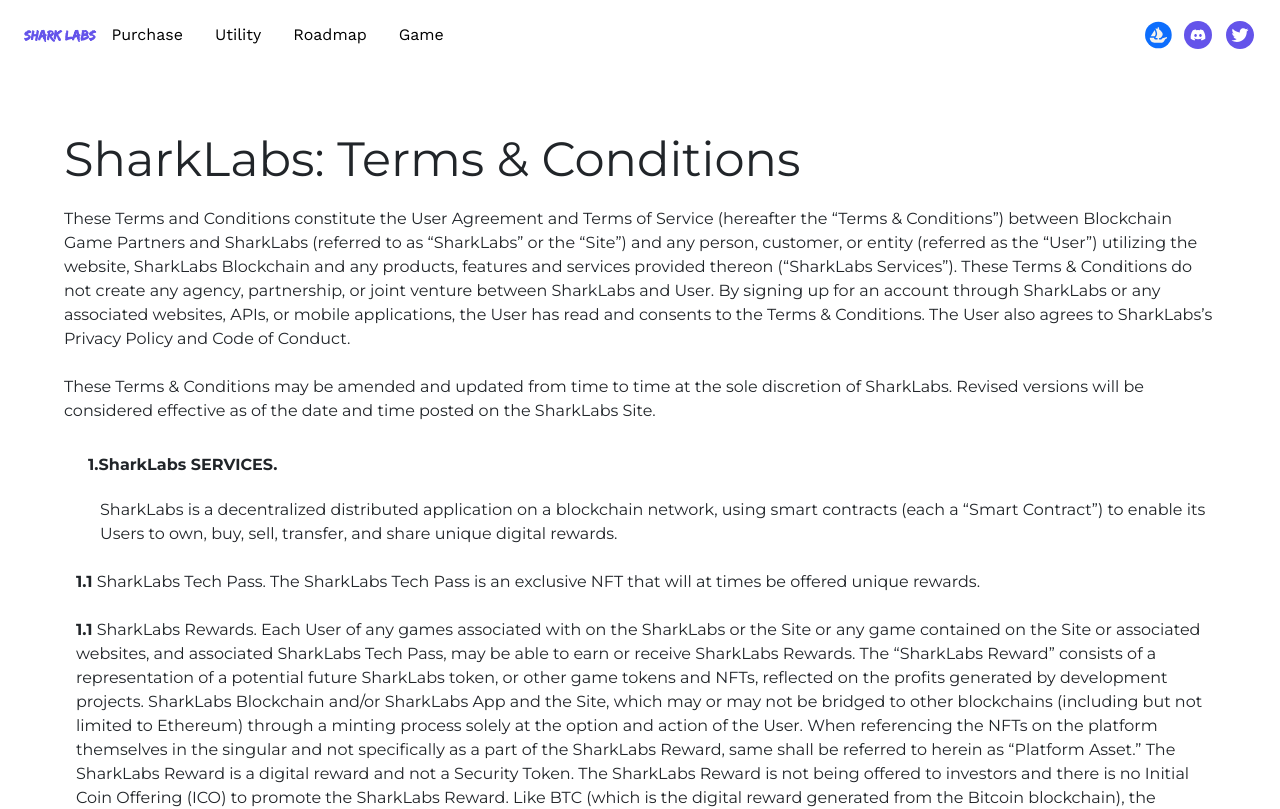
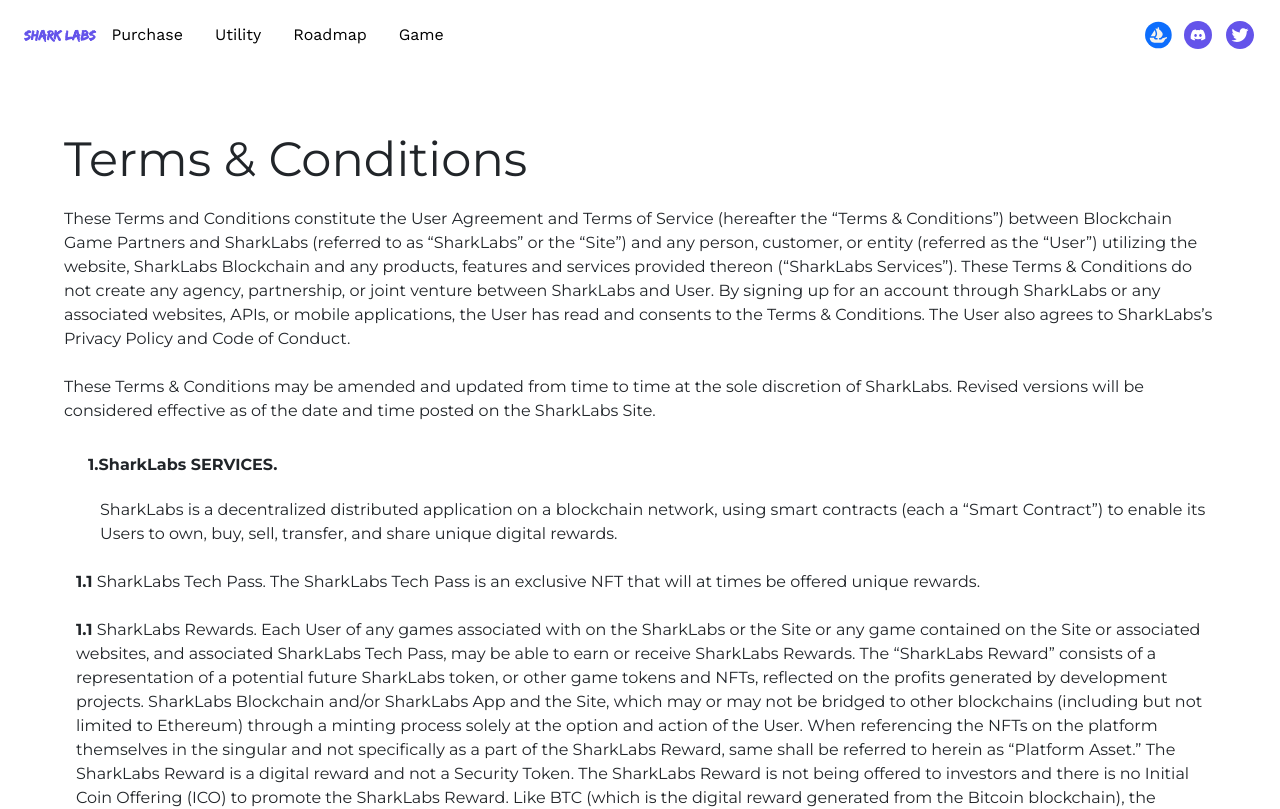
Before and after one commit to kreativekommit/SharkLabsProduction, a React (Create React App) app: page /terms-of-service in a window 1280 px wide. Shown: the top 809 px of the page. Built offline with nearby package versions, Linux system fonts and the light colour scheme.

Commit message:
changed the privacy policy header

```diff
--- a/src/layout/Footer.js
+++ b/src/layout/Footer.js
@@ -70,7 +70,7 @@
               </li>
               <li>
                 <button className="underline transition hover:text-white">
-                  Blog
+                  Blog (TBA)
                 </button>
               </li>
               <li>
--- a/src/layout/Navbar.js
+++ b/src/layout/Navbar.js
@@ -91,7 +91,7 @@
               <a
                 rel="noopener noreferrer"
                 className="capitalize hover:text-primary font-WorkSans group relative transition"
-                href="https://socekt-game.vercel.app/"
+                href="#"
                 target="_blank"
               >
                 game
--- a/src/shared/components/StaticComponent/PrivacyPolicy.js
+++ b/src/shared/components/StaticComponent/PrivacyPolicy.js
@@ -1,7 +1,7 @@
 const PrivacyPolicy = () => {
   return (
     <div className="container p-16" style={{ fontFamily: "Montserrat" }}>
-      <h1 className="text-5xl">Privacy Policy for Shark Labs</h1>
+      <h1 className="text-5xl">Privacy Policy</h1>
       <p className="my-6 font-normal">
         This Privacy Policy, as amended or otherwise changed from time to time
         (this “Privacy Policy”), explains the manner in which Blockchain Game
--- a/src/shared/components/StaticComponent/TermsOfUse.js
+++ b/src/shared/components/StaticComponent/TermsOfUse.js
@@ -1,7 +1,7 @@
 const TermsOfUse = () => {
   return (
     <div className="container p-16" style={{ fontFamily: "Montserrat" }}>
-      <h1 className="text-5xl">SharkLabs: Terms & Conditions</h1>
+      <h1 className="text-5xl">Terms & Conditions </h1>
       <p className="my-6 font-normal">
         These Terms and Conditions constitute the User Agreement and Terms of
         Service (hereafter the “Terms & Conditions”) between Blockchain Game
```
